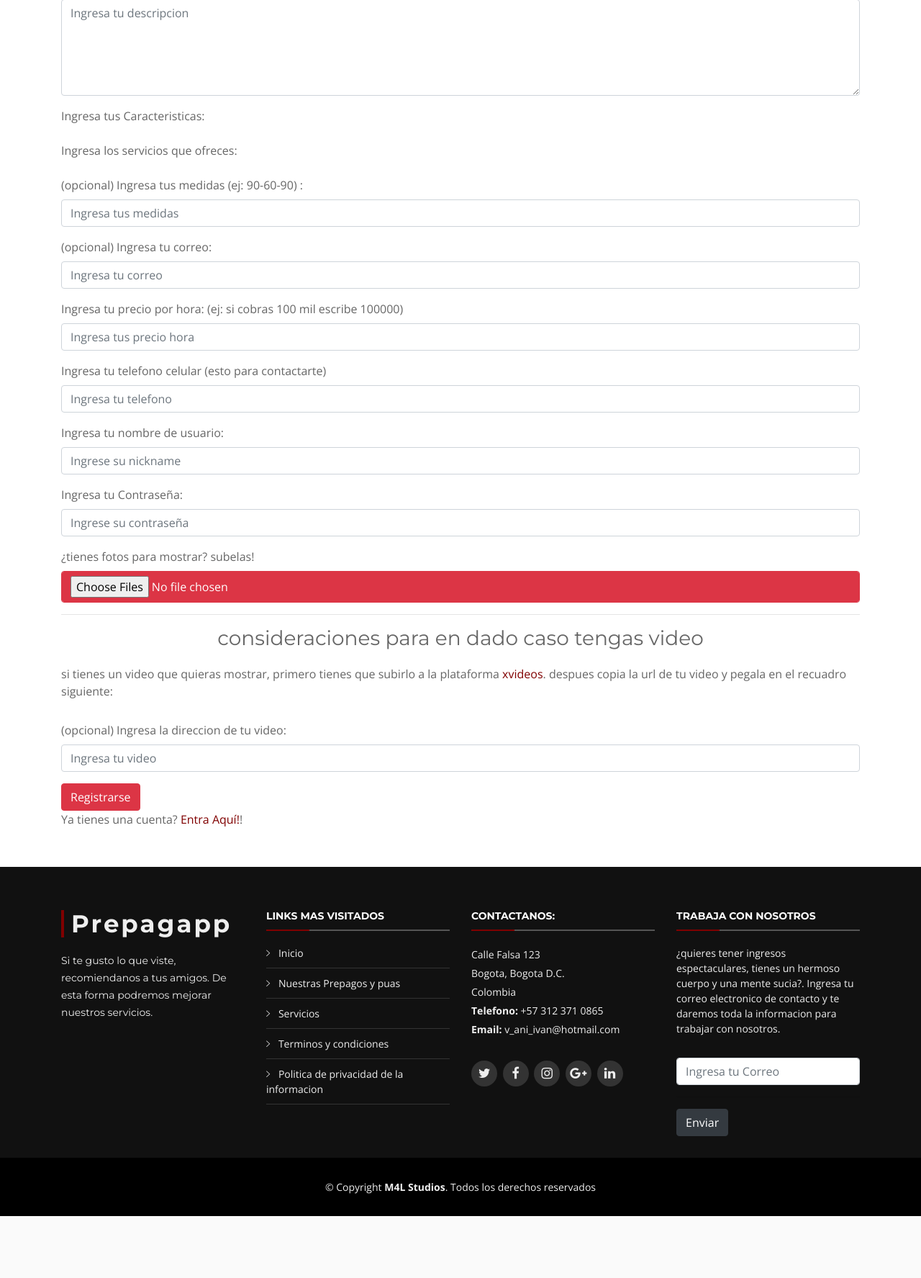
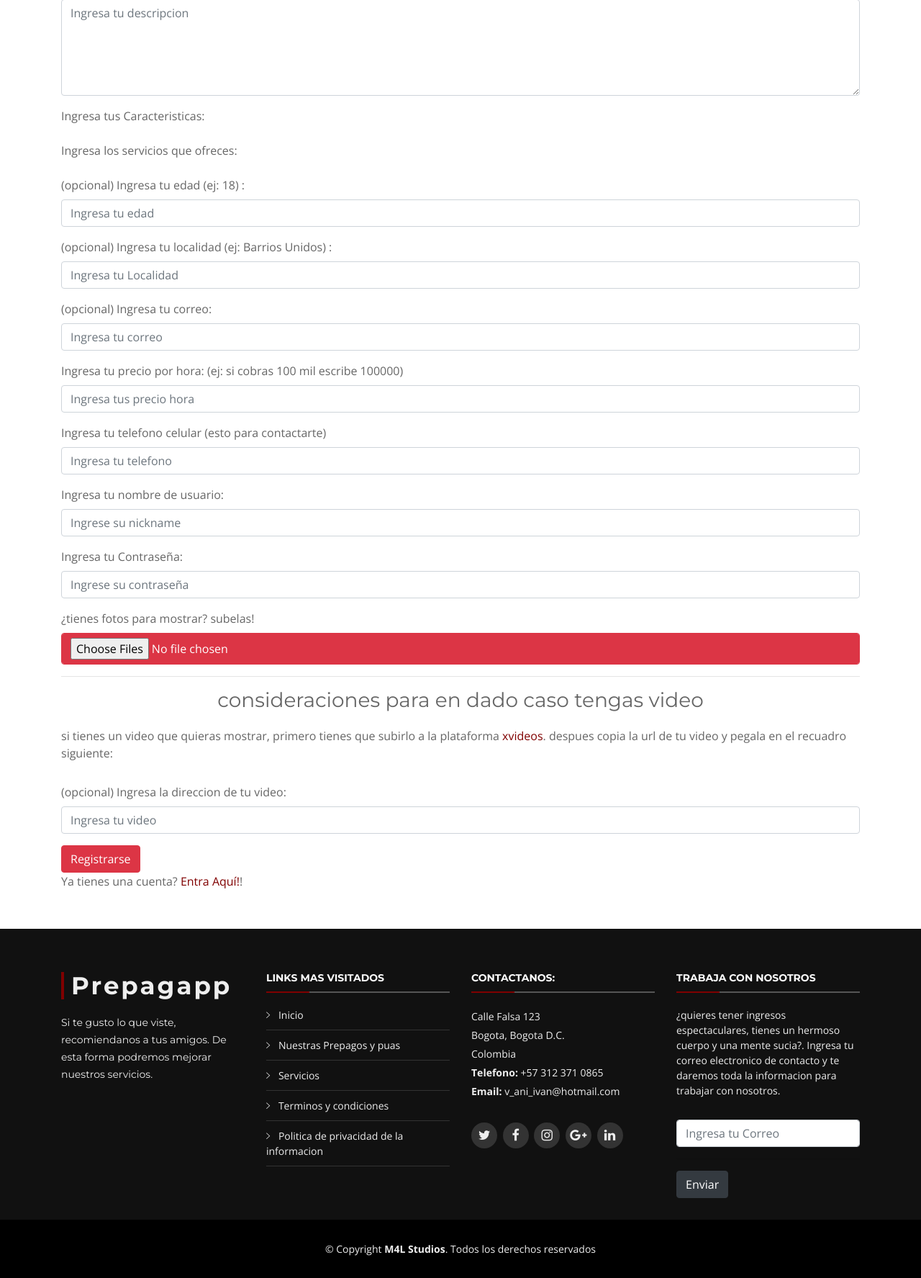
Before and after one commit to cealmaster/Prepagapp, a PHP site: page /registroScort.php in a window 1280 px wide. Shown: the part 372-2147 px from the top of the page at 72% size. Before the commit the page ends 2061 px from the top, so only its background shows below. Run offline with PHP 8.4, Linux system fonts and the light colour scheme; data that the repository does not hold is empty; some web fonts are replaced.

Commit message:
Version 0.5.2

```diff
--- a/partes/creacionChica.php
+++ b/partes/creacionChica.php
@@ -8,11 +8,13 @@
         $nombre = $fila[1];
         $descripcion = $fila[2];
         $fotoperfil = $fila[3];
-        $medidas = $fila[4];
+        $edad = $fila[4];
         $correo = $fila[5];
         $precio = $fila[6];
         $telefono = $fila[7];
         $video = $fila[10];
+        $prioridad = $fila[11];
+        $localidad = $fila[12];
 
 
         $nombre_archivo = $nickname.".php";
@@ -67,9 +69,10 @@
                     </div>
                     <div class=\"col-lg-8 col-md-6\">
                         <div class=\"wow fadeInRight\">
-                            <p class=\"texto\"><b class=\"subtitulo\">Edad:</b> 18 años</p>
-                            <p class=\"texto\"><b class=\"subtitulo\">Medidas:</b> ".mostrarMedidas($nickname)."</p>
-                            <p class=\"texto\"><b class=\"subtitulo\">descripció:</b> ".$descripcion."</p>
+                            <p class=\"texto\"><b class=\"subtitulo\">Localidad:</b> ".$localidad."</p>
+                            <p class=\"texto\"><b class=\"subtitulo\">Edad:</b> ".$edad." Años</p>
+                            <p class=\"texto\"><b class=\"subtitulo\">Precio: $</b> ".$precio." por hora</p>
+                            <p class=\"texto\"><b class=\"subtitulo\">descripción:</b> ".$descripcion."</p>
                             <p class=\"texto\"><b class=\"subtitulo\">nacionalidad: </b> colombiana</p>
                         </div>
                     </div>
@@ -99,7 +102,7 @@
     function mostrarMedidas($nickname){
         $conexion=mysqli_connect("localhost","root","","prepagapp") or
             die("Problemas con la conexión");
-        $consulta=mysqli_query($conexion, "select medidas from puta where nicknameputa='".$nickname."'");
+        $consulta=mysqli_query($conexion, "select edadputa from puta where nicknameputa='".$nickname."'");
         $fila = mysqli_fetch_row($consulta);
         $medidas = $fila[0];
         return $medidas;
--- a/registroScort.php
+++ b/registroScort.php
@@ -64,7 +64,7 @@
 					$target_path = $target_path ."/perfil.jpg";
 					if($uploadedfileload=="true"){
 						if(move_uploaded_file($_FILES['fotoperfil']['tmp_name'], $target_path)) {
-							$registros= mysqli_query($conexion,"insert into puta (nombreputa, descripcion, linkfotoperfil, medidas, correoputa, preciohora, telefonoputa, nicknameputa, contrasenaputa, videoputa) values ('$_REQUEST[nombre]','$_REQUEST[descripcion]','$target_path','$_REQUEST[medidas]', '$_REQUEST[correo]', '$_REQUEST[precio]', '$_REQUEST[telefono]', '$_REQUEST[nickname]','$_REQUEST[contrasena]', '$_REQUEST[video]')") or die("Problemas en el insert".mysqli_error($conexion));
+							$registros= mysqli_query($conexion,"insert into puta (nombreputa, descripcion, linkfotoperfil, edadputa, correoputa, preciohora, telefonoputa, nicknameputa, contrasenaputa, videoputa, localidad) values ('$_REQUEST[nombre]','$_REQUEST[descripcion]','$target_path','$_REQUEST[edad]', '$_REQUEST[correo]', '$_REQUEST[precio]', '$_REQUEST[telefono]', '$_REQUEST[nickname]','$_REQUEST[contrasena]', '$_REQUEST[video]', '$_REQUEST[localidad]')") or die("Problemas en el insert".mysqli_error($conexion));
 							if ($registros) {
 								$mensaje = "cuenta creada exitosamente!";
 								$consulta=mysqli_query($conexion, "select idputa from puta where nicknameputa='".$nickname."'");
@@ -100,10 +100,8 @@
 
 								//Como el elemento es un arreglos utilizamos foreach para extraer todos los valores
 								foreach($_FILES["fotos"]['tmp_name'] as $key => $tmp_name){
-									echo "entro";
 									//Validamos que el archivo exista
 									if($_FILES["fotos"]["name"][$key]) {
-										echo "volvio a entrar";
 										$filename = $_FILES["fotos"]["name"][$key]; //Obtenemos el nombre original del archivo
 										$source = $_FILES["fotos"]["tmp_name"][$key]; //Obtenemos un nombre temporal del archivo
 										$directorio = $carpeta; //Declaramos un  variable con la ruta donde guardaremos los archivos
@@ -111,7 +109,6 @@
 										//Movemos y validamos que el archivo se haya cargado correctamente
 										//El primer campo es el origen y el segundo el destino
 										if(move_uploaded_file($source, $target_path2)) {
-											echo "El archivo $filename se ha almacenado en forma exitosa.<br>";
 											$registros= mysqli_query($conexion,"insert into fotos (idputa, linkfoto) values ($idputa, '$target_path2')") or die("Problemas en el insert ".mysqli_error($conexion));
 											if ($registros) {
 											}else{
@@ -179,8 +176,12 @@
 						<?php obtenerServicios(); ?>
 					</div>
 					<div class="form-group">
-						<label for="medidas">(opcional) Ingresa tus medidas (ej: 90-60-90) :</label>
-						<input type="text" class="form-control" placeholder="Ingresa tus medidas" name="medidas">
+						<label for="edad">(opcional) Ingresa tu edad (ej: 18) :</label>
+						<input type="number" class="form-control" placeholder="Ingresa tu edad" name="edad">
+					</div>
+					<div class="form-group">
+						<label for="localidad">(opcional) Ingresa tu localidad (ej: Barrios Unidos) :</label>
+						<input type="text" class="form-control" placeholder="Ingresa tu Localidad" name="localidad">
 					</div>
 
 					<div class="form-group">
```
Also changed, not shown: inicio-sesion.php (+17 -0 lines).
